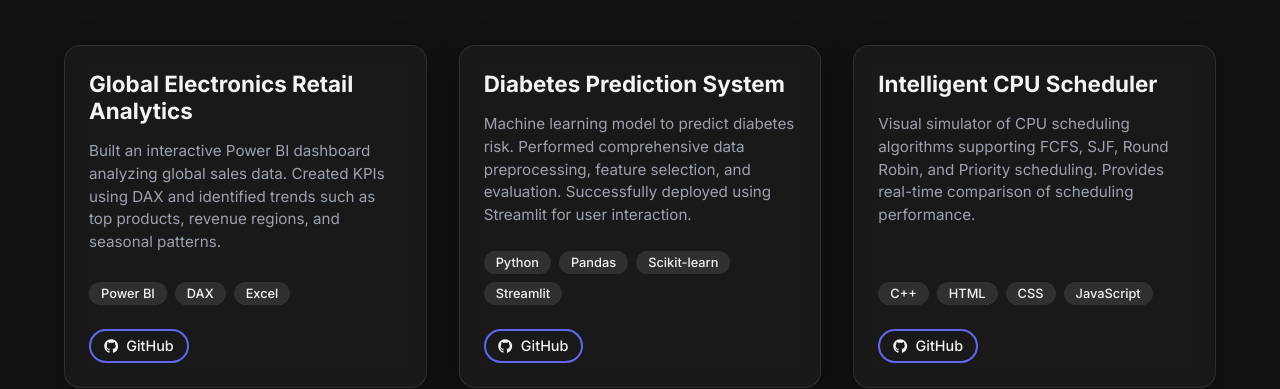
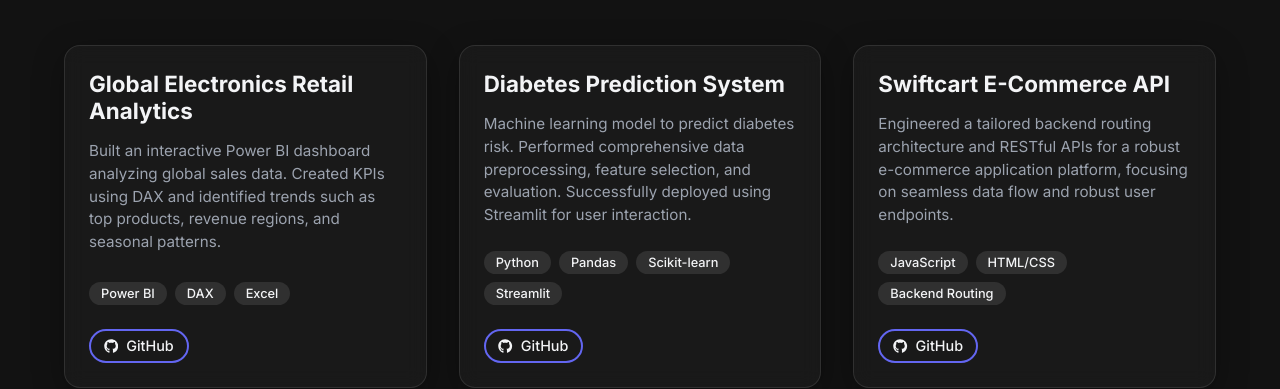
Before and after one commit to Gnaneswar10/portfolio, a React (Vite) app: page /projects in a window 1280 px wide. Shown: the part 264-653 px from the top of the page. Built offline with nearby package versions, Linux system fonts and the light colour scheme.

Commit message:
Remove Intelligent CPU Scheduler from Projects list

```diff
--- a/src/pages/Projects.jsx
+++ b/src/pages/Projects.jsx
@@ -16,12 +16,6 @@ function Projects() {
       title: 'Diabetes Prediction System',
       description: 'Machine learning model to predict diabetes risk. Performed comprehensive data preprocessing, feature selection, and evaluation. Successfully deployed using Streamlit for user interaction.',
       tools: ['Python', 'Pandas', 'Scikit-learn', 'Streamlit'],
-      githubLink: 'https://github.com'
-    },
-    {
-      title: 'Intelligent CPU Scheduler',
-      description: 'Visual simulator of CPU scheduling algorithms supporting FCFS, SJF, Round Robin, and Priority scheduling. Provides real-time comparison of scheduling performance.',
-      tools: ['C++', 'HTML', 'CSS', 'JavaScript'],
       githubLink: 'https://github.com'
     },
     {
```
